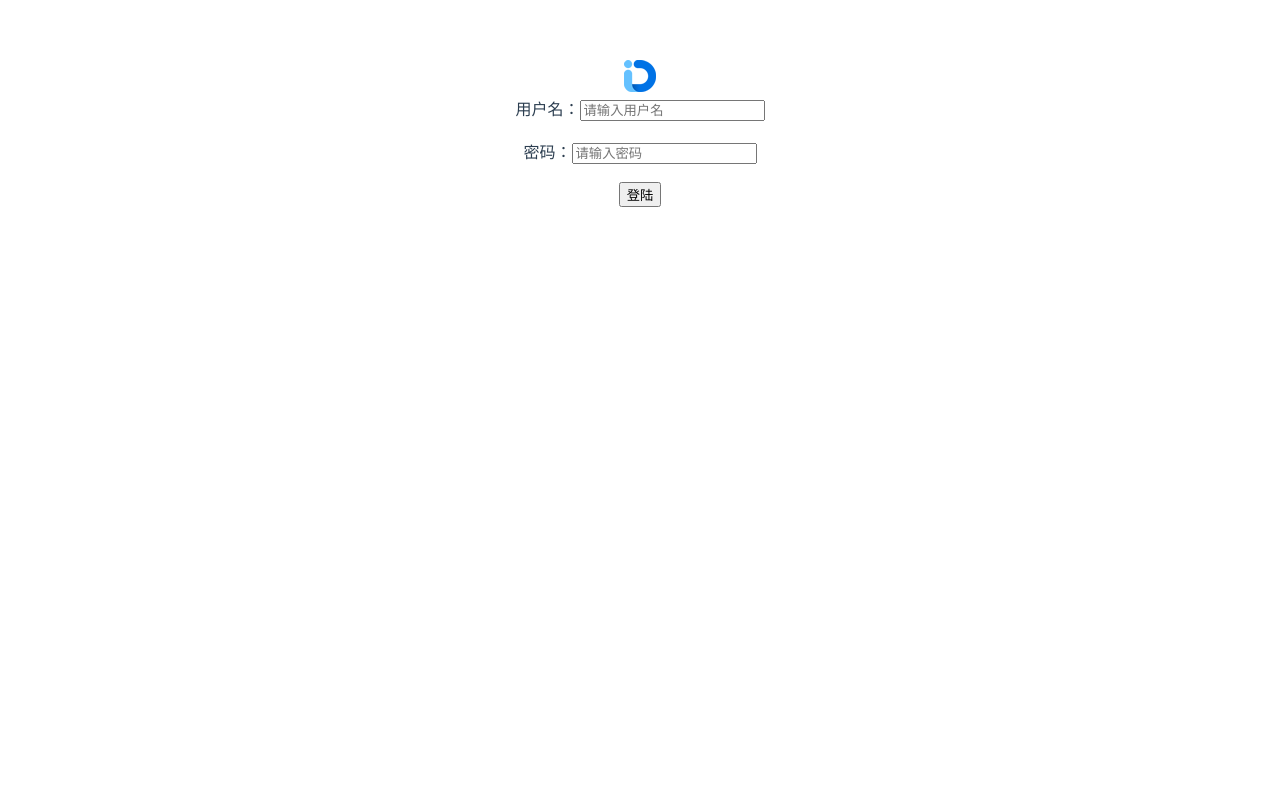
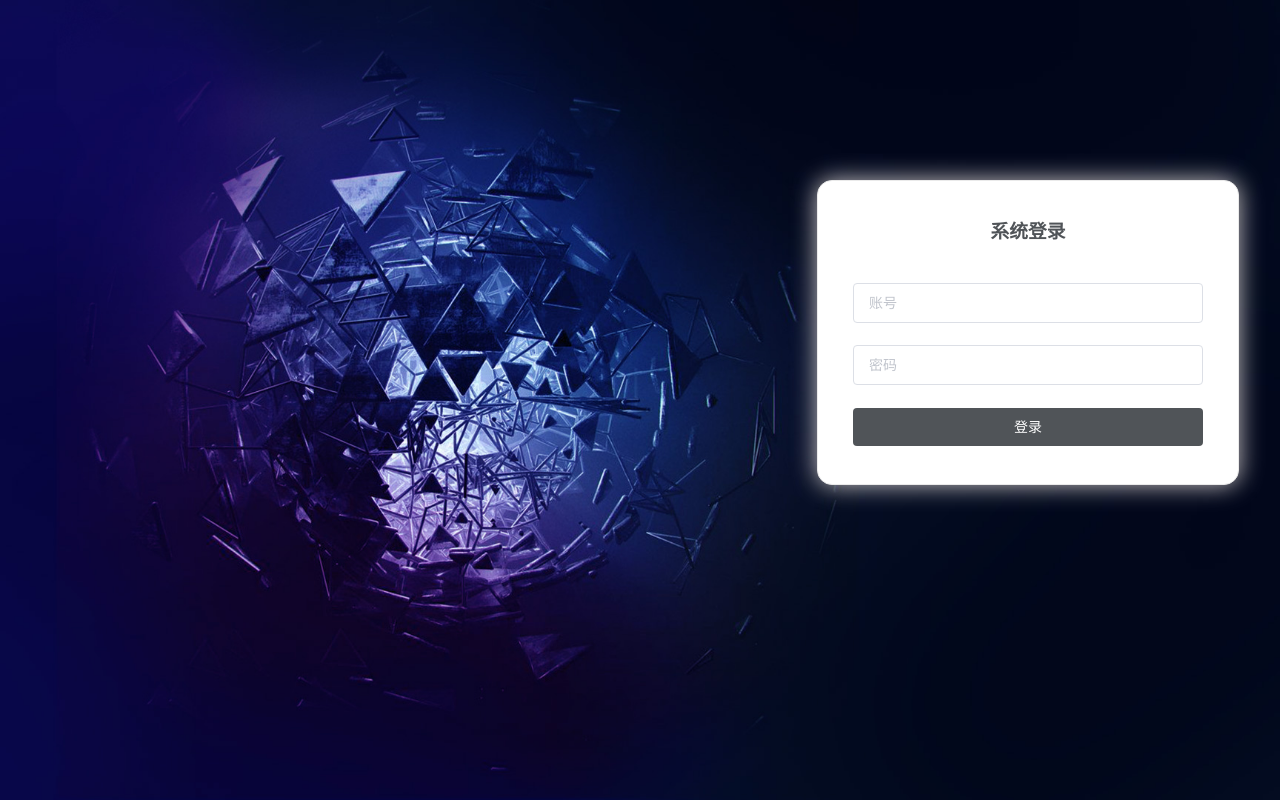
Before and after one commit to LutherHong/vue1013, a Vue app: page /#/login in a window 1280 px wide. Built offline with nearby package versions, Linux system fonts and the light colour scheme.

Commit message:
chore: (五) 使用 Element 辅助前端开发

```diff
--- a/index.html
+++ b/index.html
@@ -5,7 +5,7 @@
     <meta name="viewport" content="width=device-width,initial-scale=1.0">
     <title>vue1013</title>
   </head>
-  <body>
+  <body style="margin: 0px">
     <div id="app"></div>
     <!-- built files will be auto injected -->
   </body>
--- a/package.json
+++ b/package.json
@@ -11,6 +11,7 @@
   },
   "dependencies": {
     "axios": "^0.20.0",
+    "element-ui": "^2.13.2",
     "vue": "^2.5.2",
     "vue-router": "^3.0.1"
   },
--- a/src/App.vue
+++ b/src/App.vue
@@ -1,6 +1,6 @@
 <template>
   <div id="app">
-    <img src="./assets/logo.png">
+<!--    <img src="./assets/logo.png">-->
     <router-view/>
   </div>
 </template>
@@ -18,6 +18,5 @@ export default {
   -moz-osx-font-smoothing: grayscale;
   text-align: center;
   color: #2c3e50;
-  margin-top: 60px;
 }
 </style>
--- a/src/components/Login.vue
+++ b/src/components/Login.vue
@@ -1,11 +1,21 @@
 <template>
-  <div>
-    用户名：<input type="text" v-model="loginForm.username" placeholder="请输入用户名">
-    <br><br>
-    密码：<input type="text" v-model="loginForm.password" placeholder="请输入密码">
-    <br><br>
-    <button v-on:click="login">登陆</button>
-  </div>
+  <body id="poster">
+    <el-form class="login-container" label-position="left"
+             label-width="0px">
+      <h3 class="login_title">系统登录</h3>
+      <el-form-item>
+        <el-input type="text" v-model="loginForm.username"
+                  auto-complete="off" placeholder="账号"></el-input>
+      </el-form-item>
+      <el-form-item>
+        <el-input type="password" v-model="loginForm.password"
+                  auto-complete="off" placeholder="密码"></el-input>
+      </el-form-item>
+      <el-form-item style="width: 100%">
+        <el-button type="primary" style="width: 100%;background: #505458;border: none" v-on:click="login">登录</el-button>
+      </el-form-item>
+    </el-form>
+  </body>
 </template>
 
 <script>
@@ -40,5 +50,31 @@
 </script>
 
 <style scoped>
+  .login-container {
+    border-radius: 15px;
+    background-clip: padding-box;
+    margin: 180px 30% 90px calc((100% - 420px) * 0.95);
+    width: 350px;
+    padding: 35px 35px 15px 35px;
+    background: #fff;
+    border: 1px solid #eaeaea;
+    box-shadow: 0 0 25px #cac6c6;
+  }
 
+  .login_title {
+    margin: 0px auto 40px auto;
+    text-align: center;
+    color: #505458;
+  }
+  #poster {
+    background:url("../assets/bg.jpg") no-repeat;
+    background-position: center;
+    height: 100%;
+    width: 100%;
+    background-size: cover;
+    position: fixed;
+  }
+  body{
+    margin: 0px;
+  }
 </style>
--- a/src/main.js
+++ b/src/main.js
@@ -3,6 +3,9 @@
 import Vue from 'vue'
 import App from './App'
 import router from './router'
+import ElementUI from 'element-ui'
+import 'element-ui/lib/theme-chalk/index.css'
+
 // 设置反向代理，前端请求默认发送到 http://localhost:8443/api
 var axios = require('axios')
 axios.defaults.baseURL = 'http://localhost:8443/api'
@@ -11,9 +14,12 @@ Vue.prototype.$axios = axios
 
 Vue.config.productionTip = false
 
+Vue.use(ElementUI)
+
 /* eslint-disable no-new */
 new Vue({
   el: '#app',
+  render: h => h(App),
   router,
   components: { App },
   template: '<App/>'
```
Also changed, not shown: src/assets/bg.jpg (added), 1 other file (tests, documents, lock files or other folders).
